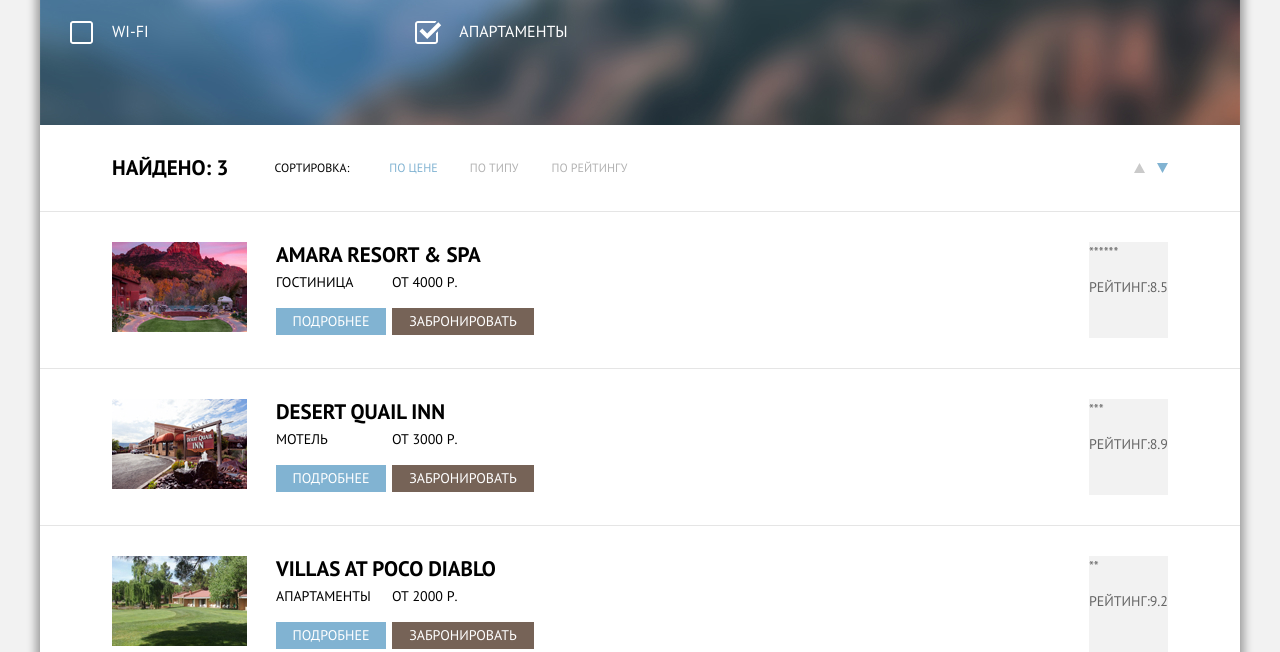
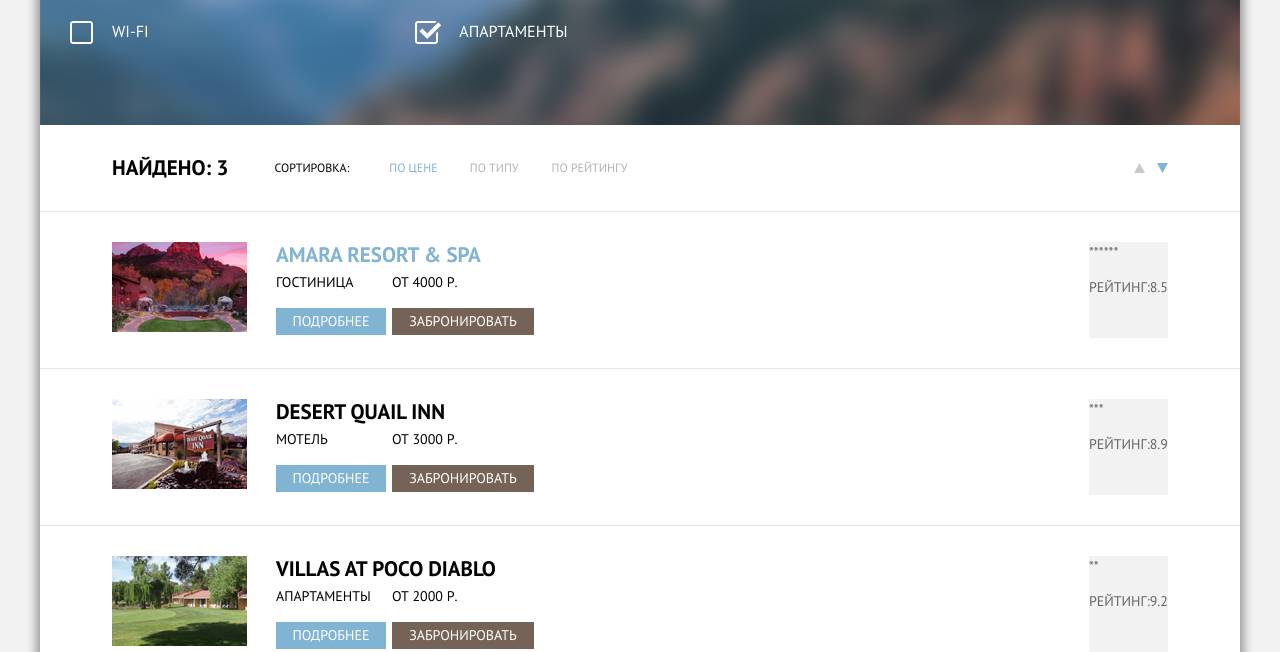
Before and after one commit to AnnaShchegoleva/1569193-sedona-29, a plain HTML site: page hotels.html in a window 1280 px wide. In both pictures the pointer is over the element "AMARA RESORT & SPA". Shown: the part 148-800 px from the top of the page. Drawn offline with Linux system fonts and the light colour scheme.

Commit message:
Внесены изменения на внутреннюю страницу

```diff
--- a/css/style.css
+++ b/css/style.css
@@ -824,8 +824,6 @@ input:checked + label::before {
   font-size: 16px;
 }
 
-
-
 .filter-attribute-title {
   font-weight: 700;
 }
@@ -848,6 +846,8 @@ input:checked + label::before {
 .image-wrap-hotel img {
   display: inline-flex;
 }
+
+
 
 .left-side {
   margin-right: 6px;
@@ -957,6 +957,15 @@ display: flex;
   margin: 0;
 }
 
+.hotel-title:hover,
+.hotel-title:focus {
+  color: var(--basic-blue);
+}
+
+.hotel-title:active {
+  color: var(--opacity-black);
+}
+
 .hotel-type,
 .price-hotel {
    margin: 0 0 15px 0;
@@ -1000,6 +1009,7 @@ display: flex;
 .button-brown-hotel:active {
   background-color: var(--basic-darkest-brown);
   color: var(--opacity-white-button);
+  border: 0;
 }
 
 /*Rating stars*/
```
